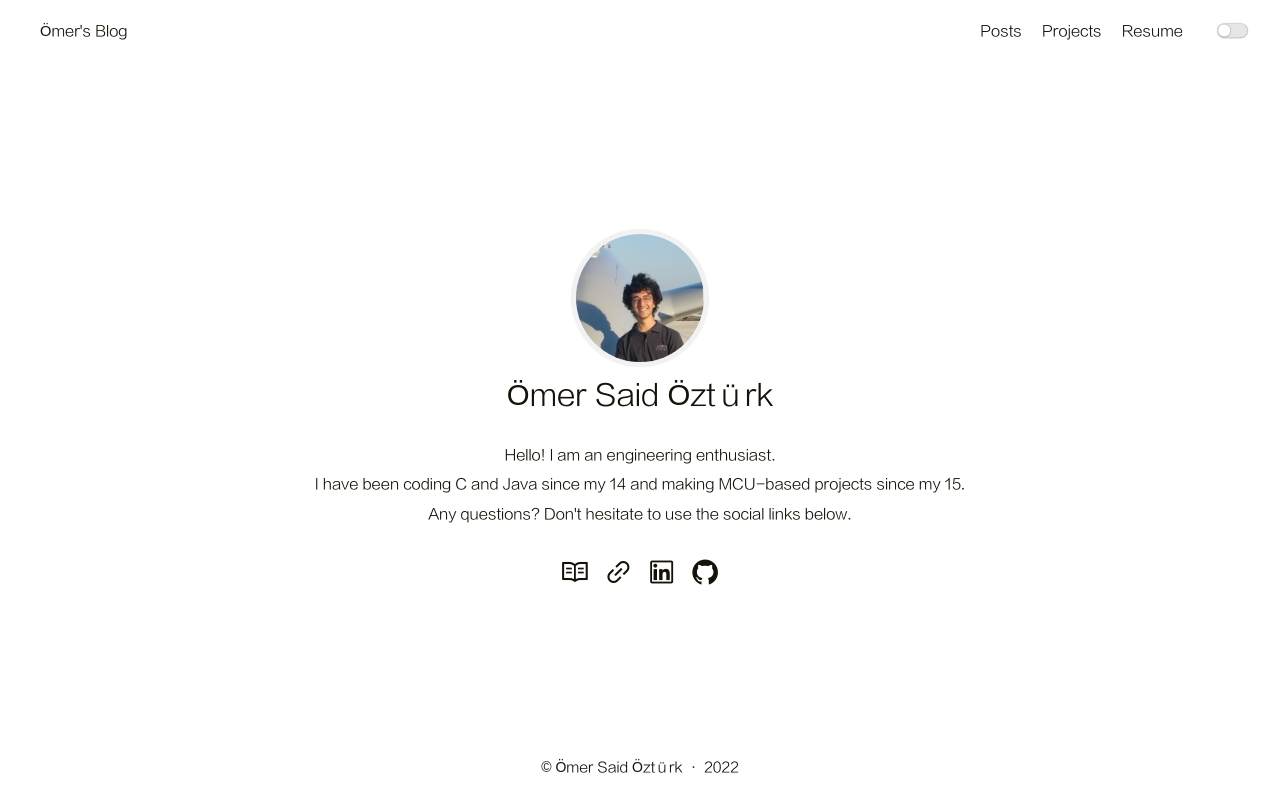
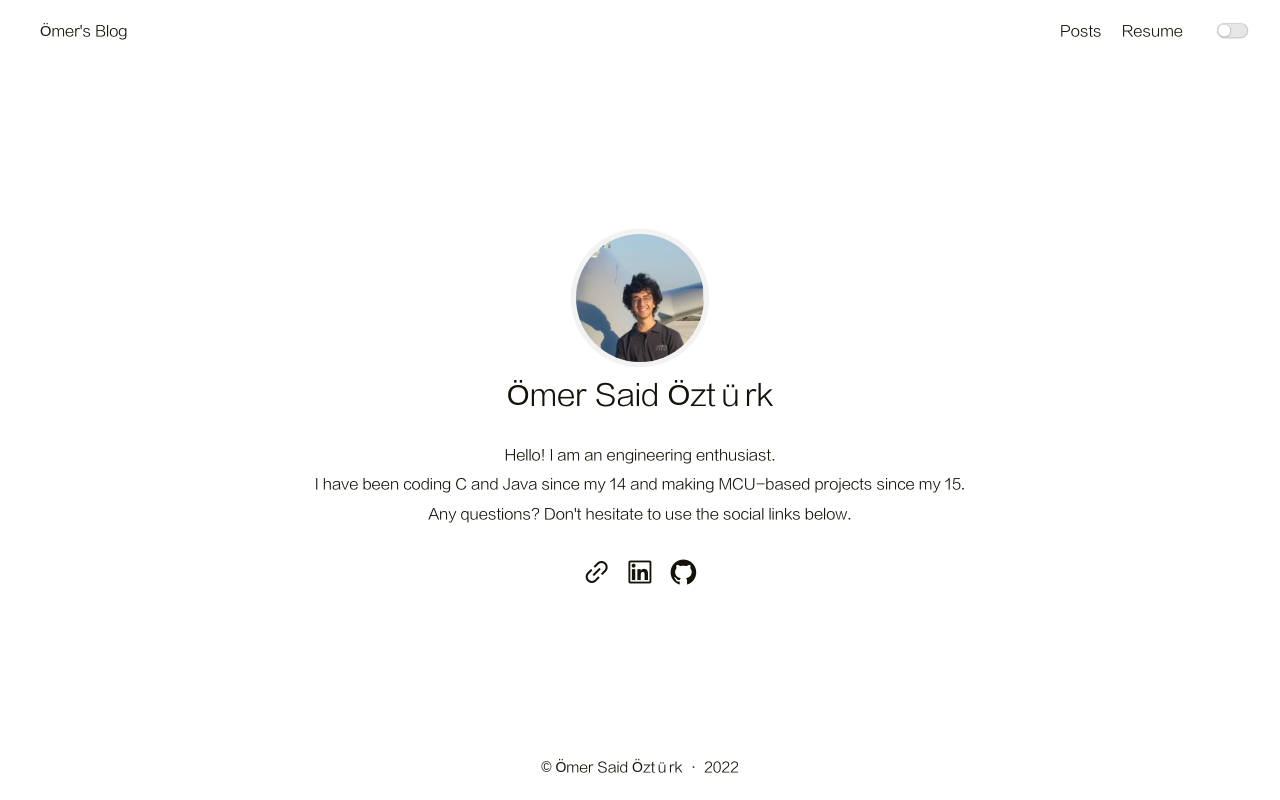
Before and after one commit to omeroztrk/omeroztrk.github.io, a plain HTML site: page index.html in a window 1280 px wide. Drawn offline with Linux system fonts and the light colour scheme.

Commit message:
Site updated: 2022-01-12 00:06:15

```diff
--- a/index.html
+++ b/index.html
@@ -74,8 +74,6 @@
 
                     <a class="menu-item" href="/archives">Posts</a>
 
-                    <a class="menu-item" href="/projects">Projects</a>
-
                     <a class="menu-item" href="/resume">Resume</a>
 
                 <input id="switch_default" type="checkbox" class="switch_default">
@@ -96,8 +94,6 @@
             <div class="menu" id="mobile-menu">
 
                     <a class="menu-item" href="/archives">Posts</a>
-
-                    <a class="menu-item" href="/projects">Projects</a>
 
                     <a class="menu-item" href="/resume">Resume</a>
 
@@ -151,13 +147,6 @@
         <div class="links">
 
 
-                    <a class="link-item" title="Blog" href="/posts">
-
-
-                                        <i class="iconfont icon-blog"></i>
-
-                    </a>
-
                     <a class="link-item" title="Link" href="mailto://omersaid@sabanciuniv.edu">
 
 
```
Also changed, not shown: 2020/04/27/C-ye-Giris/index.html (+0 -4 lines), 2020/06/30/MCP2515/index.html (+0 -4 lines), archives/2020/04/index.html (+0 -4 lines), archives/2020/06/index.html (+0 -4 lines), archives/2020/index.html (+0 -4 lines), archives/index.html (+0 -4 lines), resume/index.html (+0 -4 lines), tags/CANbus/index.html (+0 -4 lines), tags/Can/index.html (+0 -4 lines), tags/Entegre/index.html (+0 -4 lines), tags/MCP2515/index.html (+0 -4 lines), tags/SPI/index.html (+0 -4 lines), tags/programlama-dilleri/index.html (+0 -4 lines).
